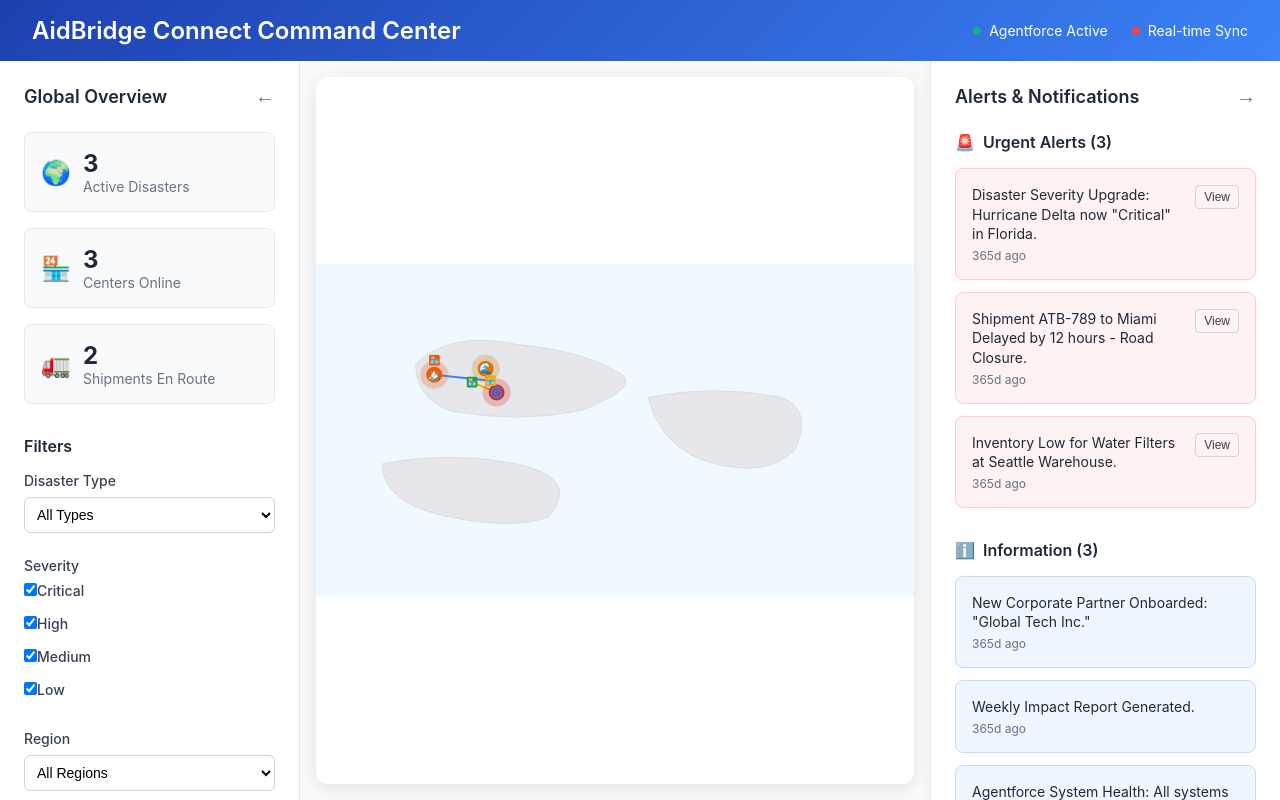
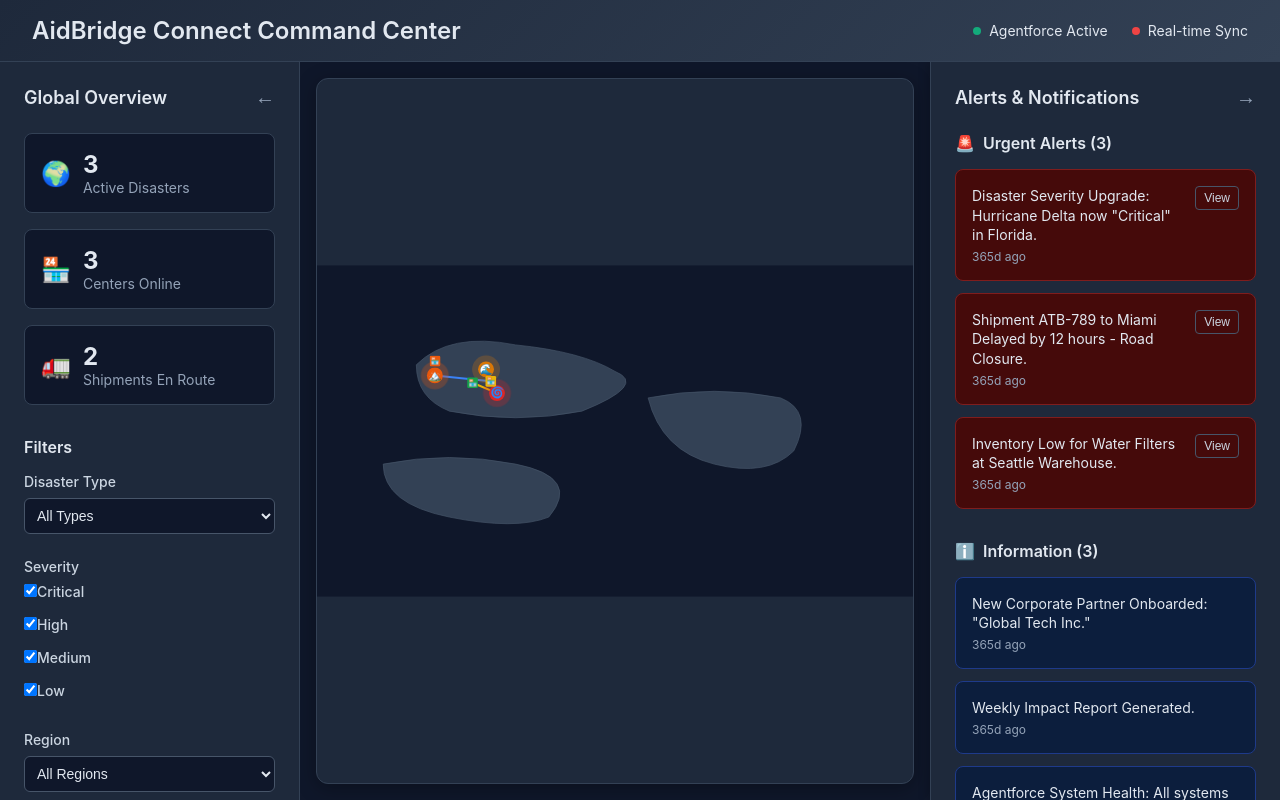
Before and after one commit to mrcs-l/agent-hackathon, a React (Create React App) app: page / in a window 1280 px wide. Built offline with nearby package versions, Linux system fonts and the light colour scheme; the HTML template or start-up script is replaced by a standard one.

Commit message:
Implemented dark mode

```diff
--- a/src/App.css
+++ b/src/App.css
@@ -10,7 +10,8 @@ body {
     sans-serif;
   -webkit-font-smoothing: antialiased;
   -moz-osx-font-smoothing: grayscale;
-  background-color: #f8fafc;
+  background-color: #0f172a;
+  color: #e2e8f0;
 }
 
 .dashboard {
@@ -20,10 +21,11 @@ body {
 }
 
 .dashboard-header {
-  background: linear-gradient(135deg, #1e40af 0%, #3b82f6 100%);
-  color: white;
+  background: linear-gradient(135deg, #1e293b 0%, #334155 100%);
+  color: #e2e8f0;
   padding: 1rem 2rem;
-  box-shadow: 0 2px 10px rgba(0, 0, 0, 0.1);
+  box-shadow: 0 2px 10px rgba(0, 0, 0, 0.3);
+  border-bottom: 1px solid #334155;
 }
 
 .header-content {
@@ -74,9 +76,9 @@ body {
 
 /* Sidebar Styles */
 .sidebar {
-  background: white;
-  border-right: 1px solid #e5e7eb;
-  box-shadow: 2px 0 10px rgba(0, 0, 0, 0.05);
+  background: #1e293b;
+  border-right: 1px solid #334155;
+  box-shadow: 2px 0 10px rgba(0, 0, 0, 0.2);
   overflow-y: auto;
 }
 
@@ -86,8 +88,8 @@ body {
   flex-direction: column;
   align-items: center;
   padding: 1rem 0;
-  background: white;
-  border-right: 1px solid #e5e7eb;
+  background: #1e293b;
+  border-right: 1px solid #334155;
 }
 
 .sidebar-expanded {
@@ -104,7 +106,7 @@ body {
 .sidebar-header h3 {
   font-size: 1.125rem;
   font-weight: 600;
-  color: #1f2937;
+  color: #e2e8f0;
 }
 
 .collapse-toggle {
@@ -112,12 +114,12 @@ body {
   border: none;
   font-size: 1.25rem;
   cursor: pointer;
-  color: #6b7280;
+  color: #94a3b8;
   transition: color 0.2s;
 }
 
 .collapse-toggle:hover {
-  color: #374151;
+  color: #e2e8f0;
 }
 
 .overview-stats {
@@ -132,9 +134,9 @@ body {
   align-items: center;
   gap: 0.75rem;
   padding: 1rem;
-  background: #f8fafc;
+  background: #0f172a;
   border-radius: 8px;
-  border: 1px solid #e5e7eb;
+  border: 1px solid #334155;
 }
 
 .stat-icon {
@@ -144,12 +146,12 @@ body {
 .stat-number {
   font-size: 1.5rem;
   font-weight: 700;
-  color: #1f2937;
+  color: #e2e8f0;
 }
 
 .stat-label {
   font-size: 0.875rem;
-  color: #6b7280;
+  color: #94a3b8;
 }
 
 .collapsed-stats {
@@ -166,7 +168,7 @@ body {
 .filters-section h4 {
   font-size: 1rem;
   font-weight: 600;
-  color: #1f2937;
+  color: #e2e8f0;
   margin-bottom: 1rem;
 }
 
@@ -178,17 +180,18 @@ body {
   display: block;
   font-size: 0.875rem;
   font-weight: 500;
-  color: #374151;
+  color: #cbd5e1;
   margin-bottom: 0.5rem;
 }
 
 .filter-group select {
   width: 100%;
   padding: 0.5rem;
-  border: 1px solid #d1d5db;
+  border: 1px solid #475569;
   border-radius: 6px;
   font-size: 0.875rem;
-  background: white;
+  background: #0f172a;
+  color: #e2e8f0;
 }
 
 .severity-filters,
@@ -225,7 +228,7 @@ body {
 .quick-actions h4 {
   font-size: 1rem;
   font-weight: 600;
-  color: #1f2937;
+  color: #e2e8f0;
   margin-bottom: 1rem;
 }
 
@@ -251,20 +254,20 @@ body {
 }
 
 .action-button.secondary {
-  background: white;
-  color: #374151;
-  border: 1px solid #d1d5db;
+  background: #0f172a;
+  color: #cbd5e1;
+  border: 1px solid #475569;
 }
 
 .action-button.secondary:hover {
-  background: #f9fafb;
+  background: #1e293b;
 }
 
 /* Main Content Styles */
 .main-content {
   flex: 1;
   overflow: hidden;
-  background: #f8fafc;
+  background: #0f172a;
 }
 
 .map-container {
@@ -274,11 +277,12 @@ body {
 
 .world-map {
   height: 100%;
-  background: white;
+  background: #1e293b;
   border-radius: 12px;
-  box-shadow: 0 4px 20px rgba(0, 0, 0, 0.1);
+  box-shadow: 0 4px 20px rgba(0, 0, 0, 0.3);
   overflow: hidden;
   position: relative;
+  border: 1px solid #334155;
 }
 
 .map-svg {
@@ -305,26 +309,28 @@ body {
 
 .tooltip {
   position: absolute;
-  background: #1f2937;
-  color: white;
+  background: #0f172a;
+  color: #e2e8f0;
   padding: 0.5rem 0.75rem;
   border-radius: 6px;
   font-size: 0.875rem;
   pointer-events: none;
   z-index: 1000;
+  border: 1px solid #334155;
+  box-shadow: 0 4px 12px rgba(0, 0, 0, 0.4);
 }
 
 /* Detail View Styles */
 .detail-view {
   height: 100%;
   overflow-y: auto;
-  background: white;
+  background: #1e293b;
 }
 
 .detail-header {
   padding: 1.5rem 2rem;
-  border-bottom: 1px solid #e5e7eb;
-  background: white;
+  border-bottom: 1px solid #334155;
+  background: #1e293b;
   position: sticky;
   top: 0;
   z-index: 100;
@@ -347,7 +353,7 @@ body {
 .detail-header h2 {
   font-size: 1.5rem;
   font-weight: 600;
-  color: #1f2937;
+  color: #e2e8f0;
 }
 
 .disaster-detail,
@@ -367,7 +373,7 @@ body {
 .shipment-summary h3 {
   font-size: 1.25rem;
   font-weight: 600;
-  color: #1f2937;
+  color: #e2e8f0;
   margin-bottom: 1rem;
 }
 
@@ -385,14 +391,14 @@ body {
 
 .stat .label {
   font-size: 0.875rem;
-  color: #6b7280;
+  color: #94a3b8;
   font-weight: 500;
 }
 
 .stat .value {
   font-size: 1.125rem;
   font-weight: 600;
-  color: #1f2937;
+  color: #e2e8f0;
 }
 
 .severity-critical { color: #dc2626 !important; }
@@ -413,34 +419,35 @@ body {
 .needs-table h4 {
   font-size: 1.125rem;
   font-weight: 600;
-  color: #1f2937;
+  color: #e2e8f0;
   margin-bottom: 1rem;
 }
 
 .needs-table table {
   width: 100%;
   border-collapse: collapse;
-  background: white;
+  background: #0f172a;
   border-radius: 8px;
   overflow: hidden;
-  box-shadow: 0 1px 3px rgba(0, 0, 0, 0.1);
+  box-shadow: 0 1px 3px rgba(0, 0, 0, 0.3);
+  border: 1px solid #334155;
 }
 
 .needs-table th {
-  background: #f8fafc;
+  background: #1e293b;
   padding: 0.75rem;
   text-align: left;
   font-weight: 600;
-  color: #374151;
+  color: #cbd5e1;
   font-size: 0.875rem;
-  border-bottom: 1px solid #e5e7eb;
+  border-bottom: 1px solid #334155;
 }
 
 .needs-table td {
   padding: 0.75rem;
-  border-bottom: 1px solid #f3f4f6;
+  border-bottom: 1px solid #334155;
   font-size: 0.875rem;
-  color: #1f2937;
+  color: #e2e8f0;
 }
 
 .priority {
@@ -472,7 +479,7 @@ body {
 .timeline h4 {
   font-size: 1.125rem;
   font-weight: 600;
-  color: #1f2937;
+  color: #e2e8f0;
   margin-bottom: 1rem;
 }
 
@@ -481,12 +488,12 @@ body {
   gap: 1rem;
   margin-bottom: 1rem;
   padding-bottom: 1rem;
-  border-bottom: 1px solid #f3f4f6;
+  border-bottom: 1px solid #334155;
 }
 
 .timeline-time {
   font-size: 0.875rem;
-  color: #6b7280;
+  color: #94a3b8;
   min-width: 150px;
 }
 
@@ -496,21 +503,21 @@ body {
 
 .event-text {
   font-size: 0.875rem;
-  color: #1f2937;
+  color: #e2e8f0;
   font-weight: 500;
 }
 
 .event-location {
   font-size: 0.75rem;
-  color: #6b7280;
+  color: #94a3b8;
   margin-top: 0.25rem;
 }
 
 /* Alerts Panel Styles */
 .alerts-panel {
-  background: white;
-  border-left: 1px solid #e5e7eb;
-  box-shadow: -2px 0 10px rgba(0, 0, 0, 0.05);
+  background: #1e293b;
+  border-left: 1px solid #334155;
+  box-shadow: -2px 0 10px rgba(0, 0, 0, 0.2);
   overflow-y: auto;
 }
 
@@ -520,8 +527,8 @@ body {
   flex-direction: column;
   align-items: center;
   padding: 1rem 0;
-  background: white;
-  border-left: 1px solid #e5e7eb;
+  background: #1e293b;
+  border-left: 1px solid #334155;
 }
 
 .alerts-panel-expanded {
@@ -538,7 +545,7 @@ body {
 .alerts-header h3 {
   font-size: 1.125rem;
   font-weight: 600;
-  color: #1f2937;
+  color: #e2e8f0;
 }
 
 .collapsed-alerts {
@@ -578,7 +585,7 @@ body {
   gap: 0.5rem;
   font-size: 1rem;
   font-weight: 600;
-  color: #1f2937;
+  color: #e2e8f0;
   margin-bottom: 1rem;
 }
 
@@ -592,13 +599,13 @@ body {
 }
 
 .alert-item.urgent {
-  background: #fef2f2;
-  border: 1px solid #fecaca;
+  background: #450a0a;
+  border: 1px solid #7f1d1d;
 }
 
 .alert-item.info {
-  background: #eff6ff;
-  border: 1px solid #bfdbfe;
+  background: #0c1e3d;
+  border: 1px solid #1e3a8a;
 }
 
 .alert-item:hover {
@@ -612,14 +619,14 @@ body {
 
 .alert-message {
   font-size: 0.875rem;
-  color: #1f2937;
+  color: #e2e8f0;
   line-height: 1.4;
   margin-bottom: 0.25rem;
 }
 
 .alert-time {
   font-size: 0.75rem;
-  color: #6b7280;
+  color: #94a3b8;
 }
 
 .alert-actions {
@@ -629,8 +636,8 @@ body {
 
 .alert-action-btn {
   background: none;
-  border: 1px solid #d1d5db;
-  color: #374151;
+  border: 1px solid #475569;
+  color: #cbd5e1;
   padding: 0.25rem 0.5rem;
   border-radius: 4px;
   font-size: 0.75rem;
@@ -639,13 +646,13 @@ body {
 }
 
 .alert-action-btn:hover {
-  background: #f9fafb;
+  background: #334155;
 }
 
 .no-alerts {
   text-align: center;
   padding: 2rem;
-  color: #6b7280;
+  color: #94a3b8;
 }
 
 .no-alerts-icon {
@@ -660,15 +667,15 @@ body {
 .alerts-footer {
   margin-top: 2rem;
   padding-top: 1rem;
-  border-top: 1px solid #e5e7eb;
+  border-top: 1px solid #334155;
 }
 
 .clear-all-btn {
   width: 100%;
   padding: 0.5rem;
-  background: #f9fafb;
-  border: 1px solid #d1d5db;
-  color: #374151;
+  background: #0f172a;
+  border: 1px solid #475569;
+  color: #cbd5e1;
   border-radius: 6px;
   font-size: 0.875rem;
   cursor: pointer;
@@ -676,7 +683,7 @@ body {
 }
 
 .clear-all-btn:hover {
-  background: #f3f4f6;
+  background: #1e293b;
 }
 
 /* Responsive Design */
--- a/src/components/WorldMap.tsx
+++ b/src/components/WorldMap.tsx
@@ -71,25 +71,25 @@ const WorldMap: React.FC<WorldMapProps> = ({
   return (
     <div className="world-map">
       <svg viewBox="0 0 900 500" className="map-svg">
-        <rect x="0" y="0" width="900" height="500" fill="#f0f9ff" />
+        <rect x="0" y="0" width="900" height="500" fill="#0f172a" />
 
         <g className="continents">
           <path
             d="M 150 150 Q 200 100 300 120 Q 400 130 450 160 Q 500 180 400 220 Q 300 240 200 220 Q 150 200 150 150 Z"
-            fill="#e5e7eb"
-            stroke="#d1d5db"
+            fill="#334155"
+            stroke="#475569"
             strokeWidth="1"
           />
           <path
             d="M 500 200 Q 600 180 700 200 Q 750 220 720 280 Q 680 320 600 300 Q 520 280 500 200 Z"
-            fill="#e5e7eb"
-            stroke="#d1d5db"
+            fill="#334155"
+            stroke="#475569"
             strokeWidth="1"
           />
           <path
             d="M 100 300 Q 200 280 300 300 Q 400 320 350 380 Q 300 400 200 380 Q 100 360 100 300 Z"
-            fill="#e5e7eb"
-            stroke="#d1d5db"
+            fill="#334155"
+            stroke="#475569"
             strokeWidth="1"
           />
         </g>
```
